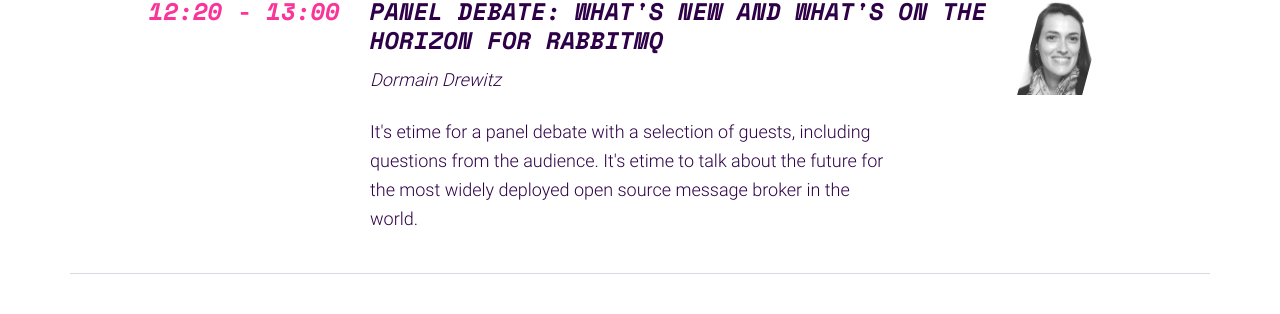
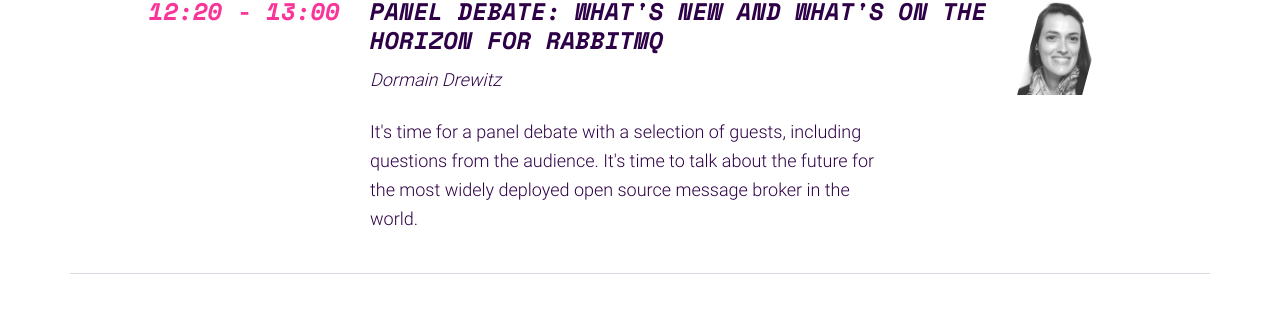
Before and after one commit to isabella232/rabbitmq-summit-1, a Jekyll site: the page built from index.html, in a window 1280 px wide and 900 px high, scrolled down 4556 px. Shown: the part 141-455 px from the top of the window. Built offline with Jekyll 4.4.1, drawn with Linux system fonts in a browser that asks for light colours; nearby versions of some CDN libraries; some web fonts are replaced; comment, search, counter and statistics services are not loaded.

Commit message:
Fixes typo in Schedule

```diff
--- a/_data/schedule.yml
+++ b/_data/schedule.yml
@@ -61,9 +61,9 @@
   title: 'Panel Debate: What''s new and what''s on the horizon for RabbitMQ'
   speaker: Dormain Drewitz
   abstract: >-
-    It's etime for a panel debate with a selection of guests, including
-    questions from the audience. It's etime to talk about the future for the
-    most widely deployed open source message broker in the world.
+    It's time for a panel debate with a selection of guests, including questions
+    from the audience. It's time to talk about the future for the most widely
+    deployed open source message broker in the world.
   img: /img/dormain-drewitz.jpg
 - start: '13:00'
   etime: '13:00 - 14:00'
```
